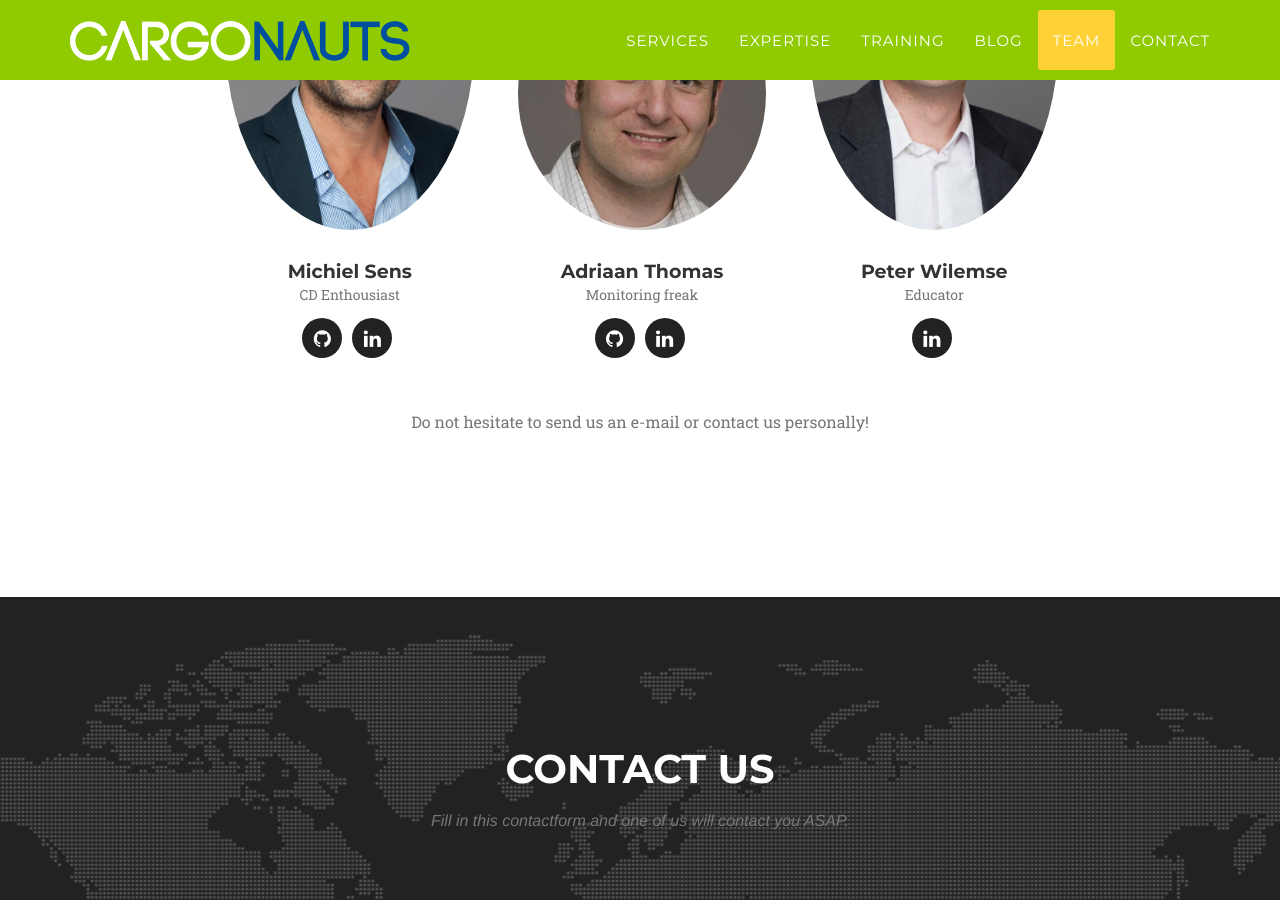
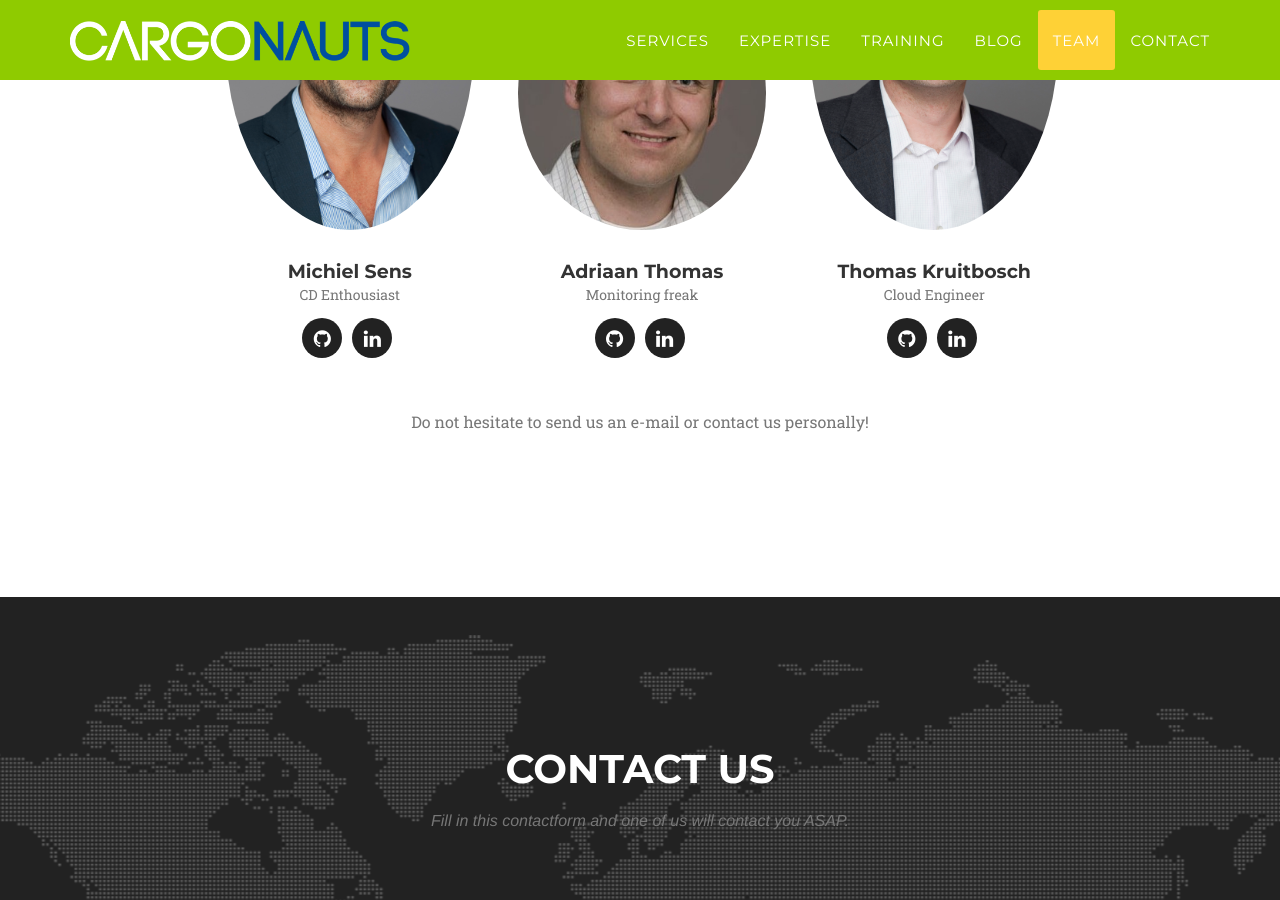
Before and after one commit to devopsautomators/devopsautomators.github.io, a Jekyll site: the page built from index.html, in a window 1280 px wide and 900 px high, scrolled down 4861 px. Built offline with Jekyll 4.4.1, drawn with Linux system fonts in a browser that asks for light colours; some web fonts are replaced.

Commit message:
updated team photos and text

```diff
--- a/_config.yml
+++ b/_config.yml
@@ -43,13 +43,6 @@ people:
     - title: linkedin
       url: https://nl.linkedin.com/pub/thomas-kruitbosch/0/498/386
 
-  name: Peter Wilemse
-  pic: 4
-  tagline: Educator
-  social:
-    - title: linkedin
-      url: http://nl.linkedin.com/pub/peter-willemse/40/906/5b4
-
 # Social networks usernames (many more available: google-plus, flickr, dribbble, pinterest, instagram, tumblr, linkedin, etc.)
 social:
   - title: github
```
